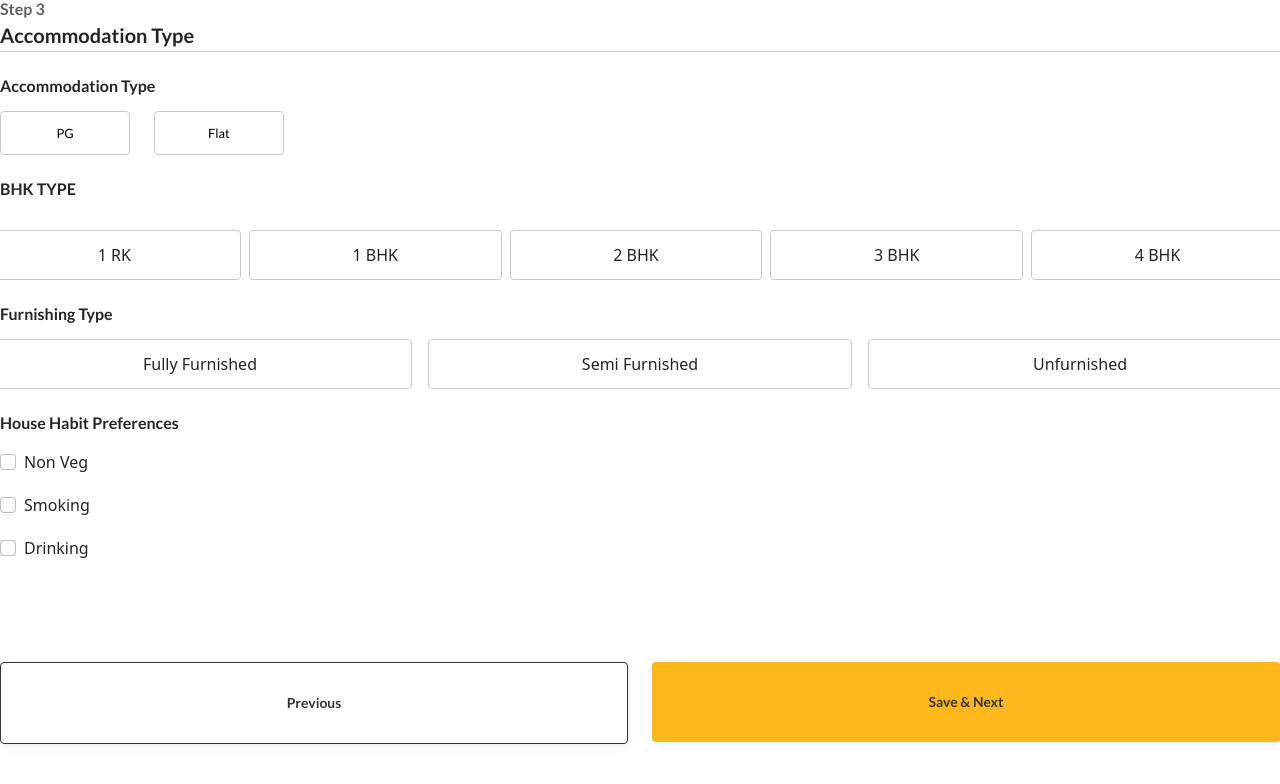
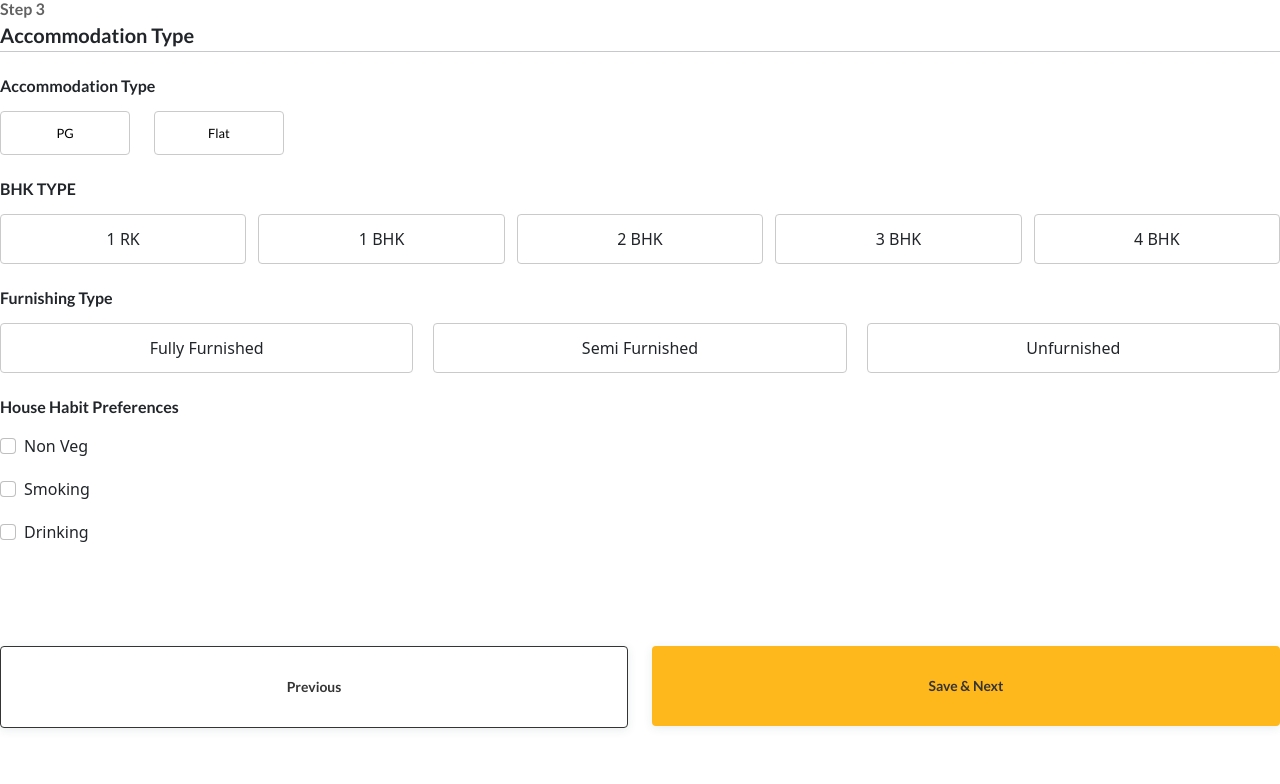
Before and after one commit to ravi-kaushish/findaccomodation, a React (Create React App) app in the folder accommodation/: page /step3 in a window 1280 px wide. Shown: the top 784 px of the page. Built offline with nearby package versions, Linux system fonts and the light colour scheme; sample sign-in values are in the browser's storage.

Commit message:
Fixed CSS on requirement form Step 2 and be a volunteer form step 3

```diff
--- a/accommodation/src/components/requirementMultiStepForm/reqStep2/reqStep2.js
+++ b/accommodation/src/components/requirementMultiStepForm/reqStep2/reqStep2.js
@@ -173,7 +173,7 @@
                     BHK TYPE
                   </p>
                 </div>
-                <div className="row g-2">
+                <div className="container-fluid d-flex flex-row gap-1">
                   <div
                    className={
                 requirementData["flatTypeId"] === 1 ? " text-center col reqStep2__btn-active": "text-center col reqStep2__btn"
@@ -240,7 +240,7 @@
                     Furnishing Type
                   </p>
                 </div>
-
+                <div className="container-fluid d-flex flex-row gap-1">
                 <div
                  className={
                 requirementData["furnishedtypeId"] === 1 ? " text-center col reqStep2__btn-active": "text-center col reqStep2__btn"
@@ -270,6 +270,7 @@
                     setRequirementData({ ...requirementData, furnishedtypeId: 3 });
                   }}>
                   <p style={{ margin: "0.75rem" }}>Unfurnished</p>
+                </div>
                 </div>
               </div>
             </div>
--- a/accommodation/src/components/volunteerMultiStepForm/step3/step3.js
+++ b/accommodation/src/components/volunteerMultiStepForm/step3/step3.js
@@ -314,7 +314,7 @@
                     BHK TYPE
                   </p>
                 </div>
-                <div className="row g-2">
+                <div className="container-fluid d-flex flex-row gap-1">
                   <div
                    className={
                 userData["flatTypeId"] === 1 ? " text-center col reqStep2__btn-active": "text-center col reqStep2__btn"
@@ -360,7 +360,7 @@
                     // setFlatType3BHK(true);
                     setUserData({ ...userData, flatTypeId: 4 });
                   }}>
-                    <p style={{ margin: "0.75rem" }}>3 BHK</p>
+                    <p style={{ margin: "0.75rem"}}>3 BHK</p>
                   </div>
                   <div
                    className={
@@ -386,7 +386,7 @@
                     Furnishing Type
                   </p>
                 </div>
-
+                <div className="container-fluid d-flex flex-row gap-1">
                 <div
                  className={
                 userData["furnishedtypeId"] === 1 ? " text-center col reqStep2__btn-active": "text-center col reqStep2__btn"
@@ -416,6 +416,7 @@
                     setUserData({ ...userData, furnishedtypeId: 3 });
                   }}>
                   <p style={{ margin: "0.75rem" }}>Unfurnished</p>
+                </div>
                 </div>
               </div>
             </div>
```
